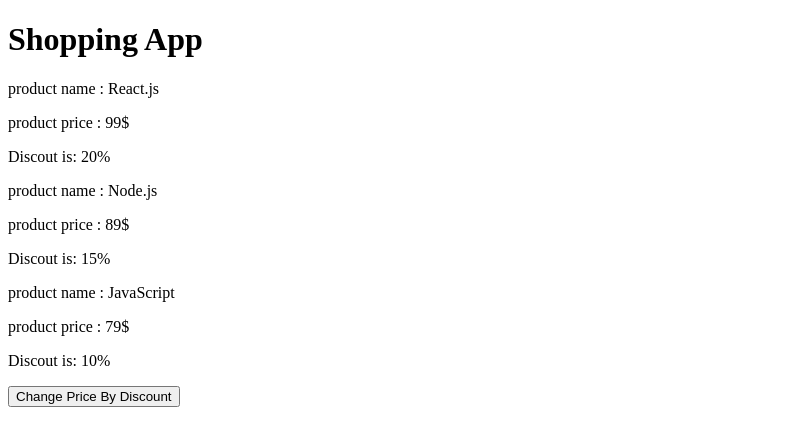
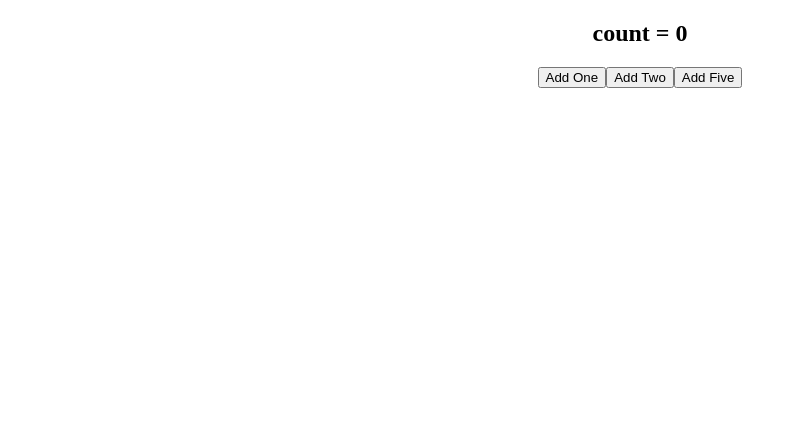
Before and after one commit to Ali-DoostAli/React-course, a React (Create React App) app: page / in a window 1280 px wide. Shown: the top 446 px of the page, without its empty margins (0-797 px from the left). Built offline with nearby package versions, Linux system fonts and the light colour scheme.

Commit message:
State update using callback in Functional Component

```diff
--- /dev/null
+++ b/src/App.css
@@ -0,0 +1,3 @@
+.App {
+text-align: center;
+}
--- a/src/App.js
+++ b/src/App.js
@@ -1,76 +1,12 @@
-import React, { useState } from 'react';
-import Product from "./components/Product/Product";
-
-
+import HookCounter from "./components/HookCounter";
+import "./App.css";
 
 const App = () => {
-
-  const [products,setProducts] = useState([
-          {title: "React.js" , price: "99$" , discout:"20%" },
-          {title: "Node.js" , price: "89$" , discout:"15%"},
-          {title: "JavaScript" , price: "79$" , discout:"10%"}
-        ]);
-
-  const clickHandler=()=>{
-    setProducts([
-              {title: "React.js" , price: "79.2$" , discout:"0"},
-              {title: "Node.js" , price: "75.65$" , discout:"0"},
-              {title: "JavaScript" , price: "71.1$" , discout:"0"}
-            ]);
-  }
-
   return (
-        <div className="container" id="title">
-            <h1>Shopping App</h1>
-             {products.map((product,index) =>{
-              return <Product
-               name={product.title}
-               price={product.price}
-               >
-                 <p >Discout is: {product.discout} </p>
-               </Product>
-             })}
-             <button onClick={clickHandler}>Change Price By Discount</button>
-          </div>   );
+    <div className="App">
+       <HookCounter />
+    </div>
+   );
 }
 
 export default App;
-
-// class App extends React.Component {
-//   state = {
-//     products: [
-//       {title: "React.js" , price: "99$" , discout:"20%" },
-//       {title: "Node.js" , price: "89$" , discout:"15%"},
-//       {title: "JavaScript" , price: "79$" , discout:"10%"}
-//     ]
-//    };
-//    clickHandler=()=>{
-//      this.setState({
-//       products: [
-//         {title: "React.js" , price: "79.2$" , discout:"0"},
-//         {title: "Node.js" , price: "75.65$" , discout:"0"},
-//         {title: "JavaScript" , price: "71.1$" , discout:"0"}
-//       ]
-//      });
-//    }
-//   render() {
-//     return (
-//     <div className="container" id="title">
-//           <h1>Shopping App</h1>
-//            {this.state.products.map((product,index) =>{
-//             return <Product
-//              name={product.title}
-//              price={product.price}
-//              >
-//                <p >Discout is: {product.discout} </p>
-//              </Product>
-//            })}
-//            <button onClick={this.clickHandler}>Change Price By Discount</button>
-//         </div>
-//         );
-//   }
-// }
-
-
-
-// export default App;
--- /dev/null
+++ b/src/components/HookCounter.js
@@ -0,0 +1,28 @@
+import { useState } from "react";
+
+const HookCounter = () => {
+  const [count, setCount] = useState(0);
+
+  const addOneHandler = () => {
+    setCount((prevCount) => prevCount + 1);
+  };
+
+  const addTwoHandler = () => {
+    setCount((prevCount) => prevCount + 2);
+  };
+
+  const addFiveHandler = () => {
+    setCount((prevCount) => prevCount + 5);
+  };
+
+  return (
+    <div>
+      <h2>count = {count}</h2>
+      <button onClick={addOneHandler}>Add One</button>
+      <button onClick={addTwoHandler}>Add Two</button>
+      <button onClick={addFiveHandler}>Add Five</button>
+    </div>
+  );
+};
+
+export default HookCounter;
--- a/src/components/Product/Product.js
+++ /dev/null
@@ -1,9 +0,0 @@
-const Product = (props) => {
-    return ( <div>
-        <p>product name : {props.name}</p>
-        <p>product price : {props.price}</p>
-        <p>{props.children}</p>
-    </div> );
-}
-
-export default Product;
```
